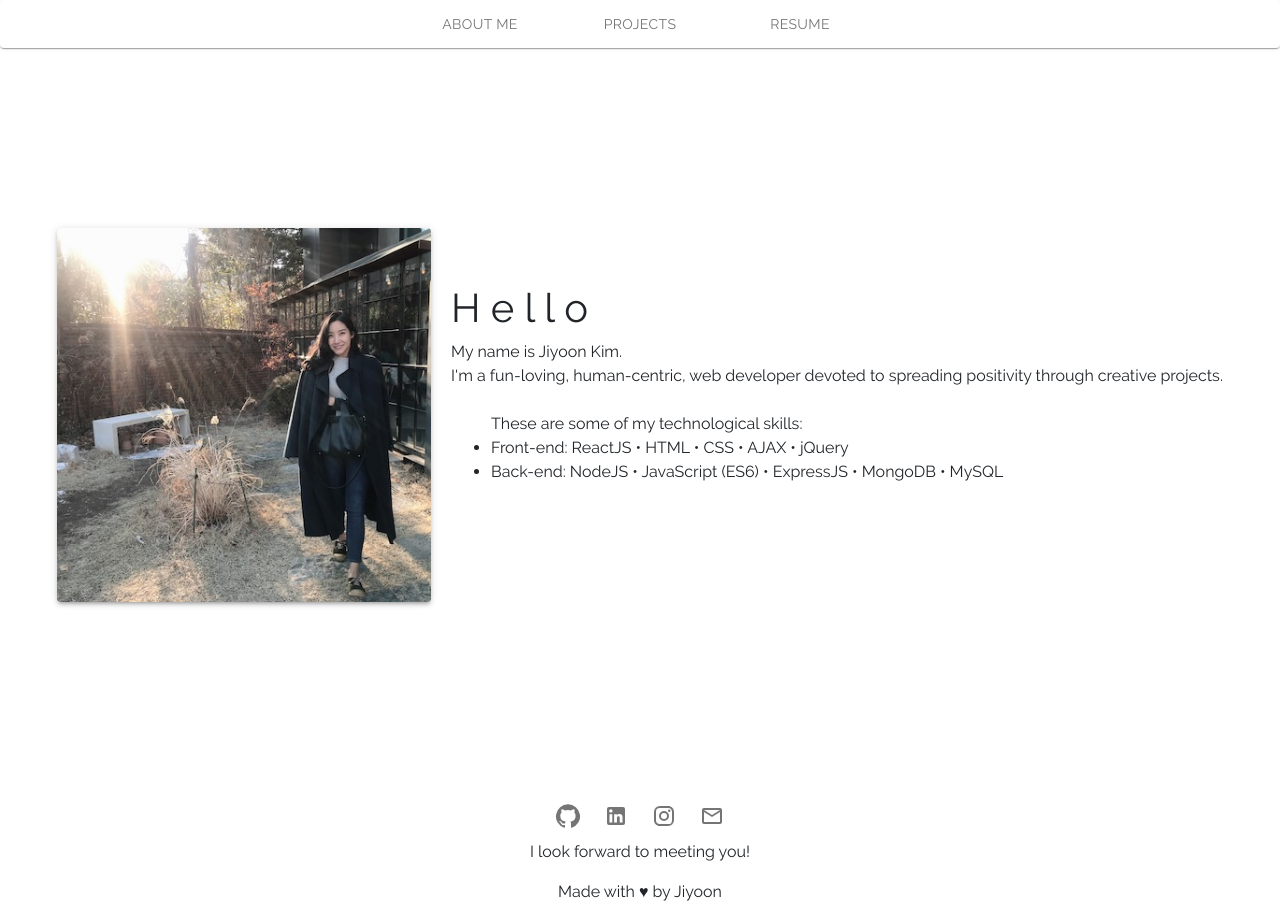
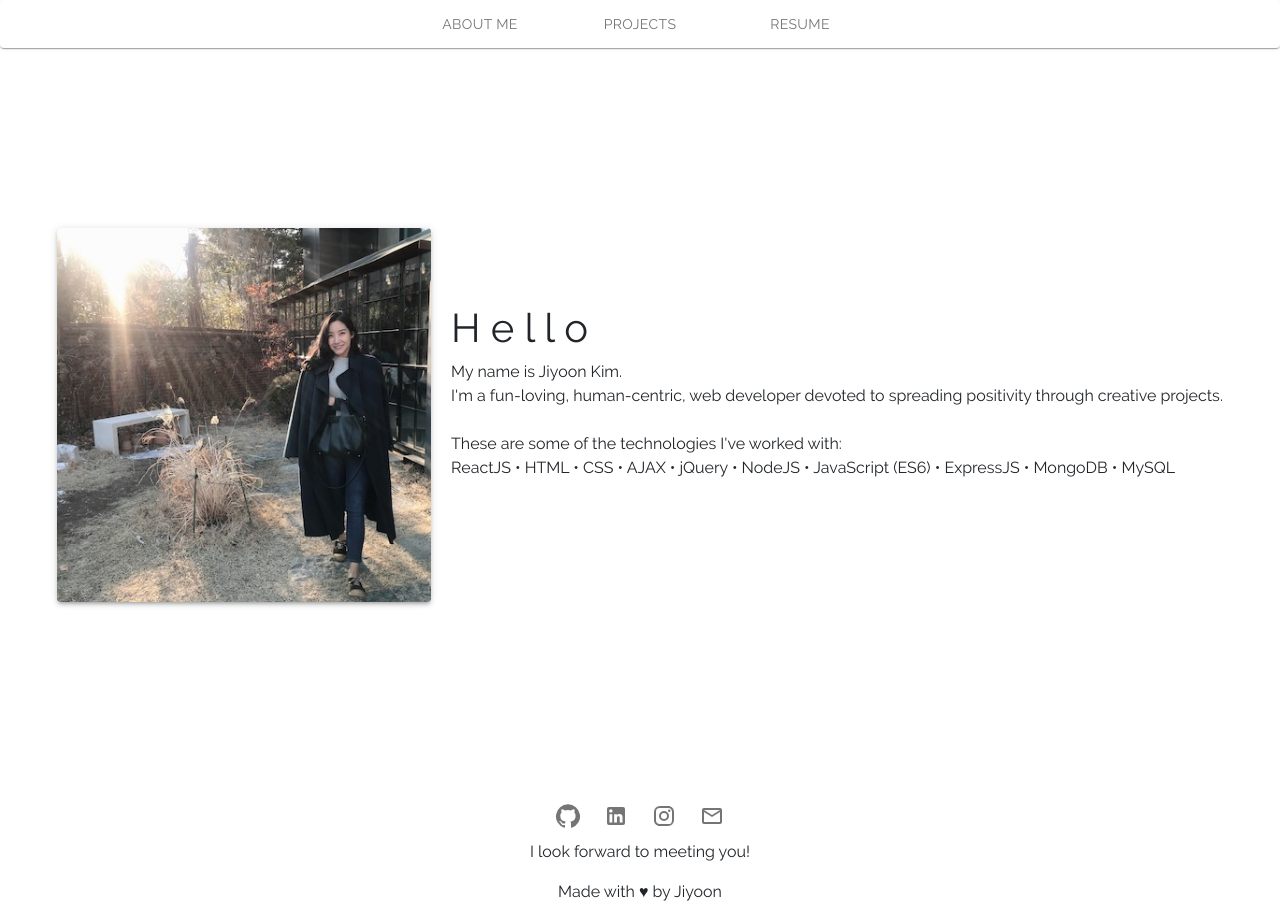
Before and after one commit to jiyoon9886/react-portfolio, a React (Create React App) app: page / in a window 1280 px wide. Built offline with nearby package versions, Linux system fonts and the light colour scheme.

Commit message:
edited technical skills

```diff
--- a/src/components/Header.js
+++ b/src/components/Header.js
@@ -20,10 +20,10 @@ function Header() {
           positivity through creative projects.
         </p>
 				<br></br>
-				<ul>These are some of my technological skills:
-					<li>Front-end: ReactJS • HTML • CSS • AJAX • jQuery</li>
-					<li>Back-end: NodeJS • JavaScript (ES6) • ExpressJS • MongoDB • MySQL</li>
-				</ul>
+				<p style={{ marginBottom: 0 }}>
+					These are some of the technologies I've worked with:<br></br>
+					ReactJS • HTML • CSS • AJAX • jQuery • NodeJS • JavaScript (ES6) • ExpressJS • MongoDB • MySQL
+				</p>
       </Grid>
     </Grid>
   );
```
